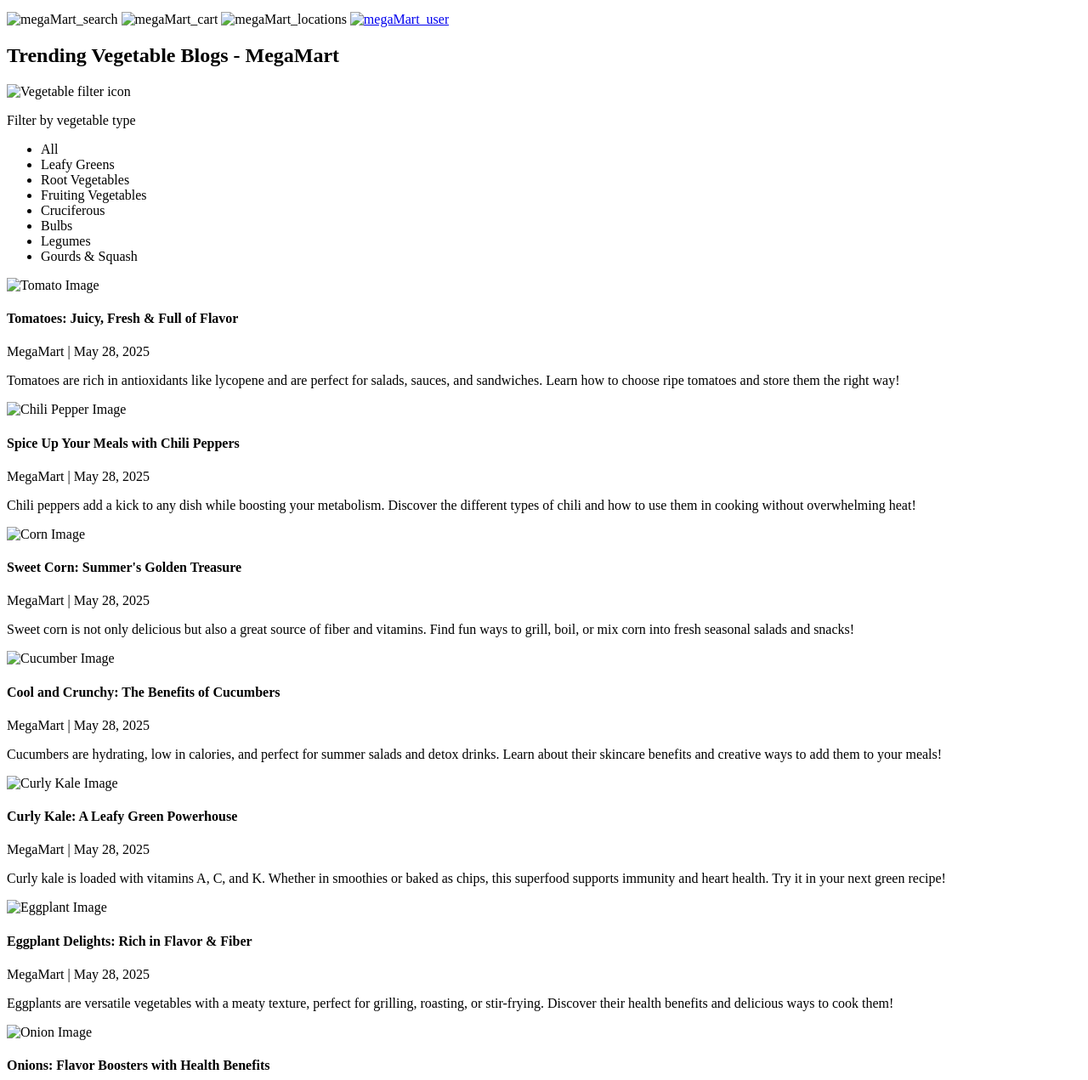
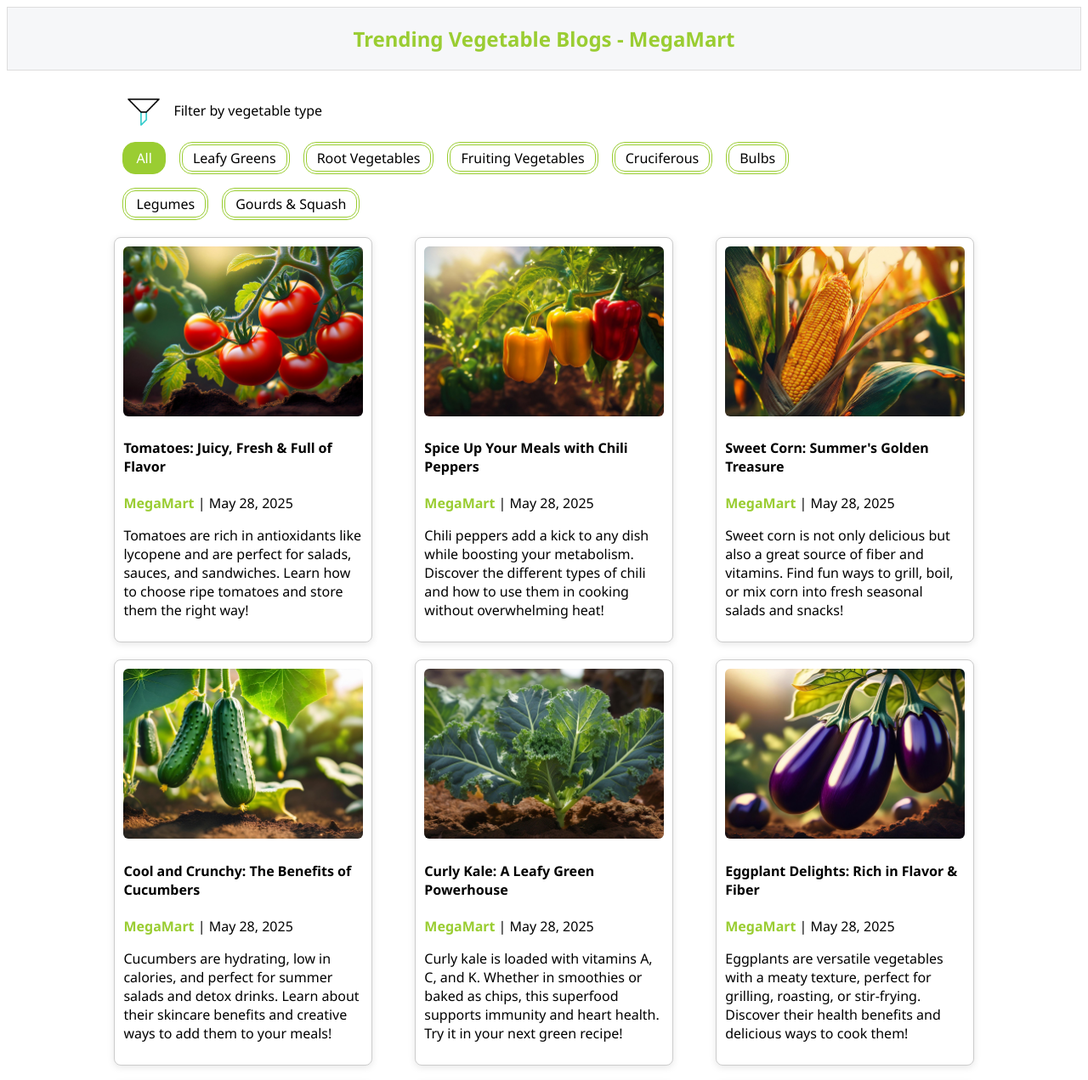
Before and after one commit to MjTamizh/online-shopping-home-page, a plain HTML site: page pages/blogs.html in a window 1280 px wide. Shown: the part 116-1387 px from the top of the page at 85% size. Drawn offline with Linux system fonts and the light colour scheme; the site is published under a folder, as on GitHub Pages, so addresses that start at the root find nothing.

Commit message:
fix : image path

```diff
--- a/pages/blogs.html
+++ b/pages/blogs.html
@@ -5,7 +5,7 @@
     <meta charset="UTF-8">
     <meta name="viewport" content="width=device-width, initial-scale=1.0">
     <title>Blogs</title>
-    <link rel="stylesheet" href="/styles/blogs.css">
+    <link rel="stylesheet" href="../styles/blogs.css">
     <link rel="preconnect" href="https://fonts.googleapis.com">
     <link rel="preconnect" href="https://fonts.gstatic.com" crossorigin>
     <link href="https://fonts.googleapis.com/css2?family=Noto+Sans:ital,wght@0,100..900;1,100..900&display=swap"
@@ -15,7 +15,7 @@
 <body>
     <header>
         <div class="megaMart_logo" id="">
-            <img src="../assets/Logo/online-shopping.gif" alt="megaMart_logo">
+            <img src="..../assets/Logo/online-shopping.gif" alt="megaMart_logo">
         </div>
         <nav class="megaMart_headerMenu" id="">
             <ul>
@@ -26,10 +26,10 @@
             </ul>
         </nav>
         <div class="megaMart_headerIcons" id="">
-            <img src="/assets/Features/search.gif" alt="megaMart_search">
-            <img src="/assets/Features/shopping-cart.gif" alt="megaMart_cart">
-            <img src="/assets/Features/location.gif" alt="megaMart_locations">
-            <a href="/pages/login.html"><img src="/assets/Features/profile.gif" alt="megaMart_user">
+            <img src="../assets/Features/search.gif" alt="megaMart_search">
+            <img src="../assets/Features/shopping-cart.gif" alt="megaMart_cart">
+            <img src="../assets/Features/location.gif" alt="megaMart_locations">
+            <a href="/pages/login.html"><img src="../assets/Features/profile.gif" alt="megaMart_user">
             </a>
         </div>
     </header>
@@ -43,7 +43,7 @@
 
 
             <div class="filter-info">
-                <img src="/assets/images/blogs/filter.gif" alt="Vegetable filter icon" id="Vegetable_filter_icon">
+                <img src="../assets/images/blogs/filter.gif" alt="Vegetable filter icon" id="Vegetable_filter_icon">
                 <p>Filter by vegetable type </p>
             </div>
 
@@ -66,7 +66,7 @@
         <section class="blog-card">
             <!-- Image -->
             <div class="blog-image">
-                <img src="/assets/images/blogs/cartVegitables/Tomato.jpg" alt="Tomato Image">
+                <img src="../assets/images/blogs/cartVegitables/Tomato.jpg" alt="Tomato Image">
             </div>
 
             <!-- Blog Content -->
@@ -88,7 +88,7 @@
         <section class="blog-card">
             <!-- Image -->
             <div class="blog-image">
-                <img src="/assets/images/blogs/cartVegitables/Chili-Pepper.jpg" alt="Chili Pepper Image">
+                <img src="../assets/images/blogs/cartVegitables/Chili-Pepper.jpg" alt="Chili Pepper Image">
             </div>
 
             <!-- Blog Content -->
@@ -110,7 +110,7 @@
         <section class="blog-card">
             <!-- Image -->
             <div class="blog-image">
-                <img src="/assets/images/blogs/cartVegitables/Corn.jpg" alt="Corn Image">
+                <img src="../assets/images/blogs/cartVegitables/Corn.jpg" alt="Corn Image">
             </div>
 
             <!-- Blog Content -->
@@ -133,7 +133,7 @@
         <section class="blog-card">
             <!-- Image -->
             <div class="blog-image">
-                <img src="/assets/images/blogs/cartVegitables/Cucumber.jpg" alt="Cucumber Image">
+                <img src="../assets/images/blogs/cartVegitables/Cucumber.jpg" alt="Cucumber Image">
             </div>
 
             <!-- Blog Content -->
@@ -155,7 +155,7 @@
         <section class="blog-card">
             <!-- Image -->
             <div class="blog-image">
-                <img src="/assets/images/blogs/cartVegitables/Curly Kale.jpg" alt="Curly Kale Image">
+                <img src="../assets/images/blogs/cartVegitables/Curly Kale.jpg" alt="Curly Kale Image">
             </div>
 
             <!-- Blog Content -->
@@ -177,7 +177,7 @@
         <section class="blog-card">
             <!-- Image -->
             <div class="blog-image">
-                <img src="/assets/images/blogs/cartVegitables/Eggplant.jpg" alt="Eggplant Image">
+                <img src="../assets/images/blogs/cartVegitables/Eggplant.jpg" alt="Eggplant Image">
             </div>
 
             <!-- Blog Content -->
@@ -200,7 +200,7 @@
 
 <section class="blog-card">
   <div class="blog-image">
-    <img src="/assets/images/blogs/cartVegitables/Onions.jpg" alt="Onion Image">
+    <img src="../assets/images/blogs/cartVegitables/Onions.jpg" alt="Onion Image">
   </div>
   <div class="blog-content">
     <h4 class="blog-title">Onions: Flavor Boosters with Health Benefits</h4>
@@ -217,7 +217,7 @@
 
 <section class="blog-card">
   <div class="blog-image">
-    <img src="/assets/images/blogs/cartVegitables/Peas.jpg" alt="Peas Image">
+    <img src="../assets/images/blogs/cartVegitables/Peas.jpg" alt="Peas Image">
   </div>
   <div class="blog-content">
     <h4 class="blog-title">Peas: Tiny Green Nutrient Powerhouses</h4>
@@ -234,7 +234,7 @@
 
 <section class="blog-card">
   <div class="blog-image">
-    <img src="/assets/images/blogs/cartVegitables/Potatoes.jpg" alt="Potato Image">
+    <img src="../assets/images/blogs/cartVegitables/Potatoes.jpg" alt="Potato Image">
   </div>
   <div class="blog-content">
     <h4 class="blog-title">Potatoes: Comfort Food with a Nutritious Side</h4>
```
